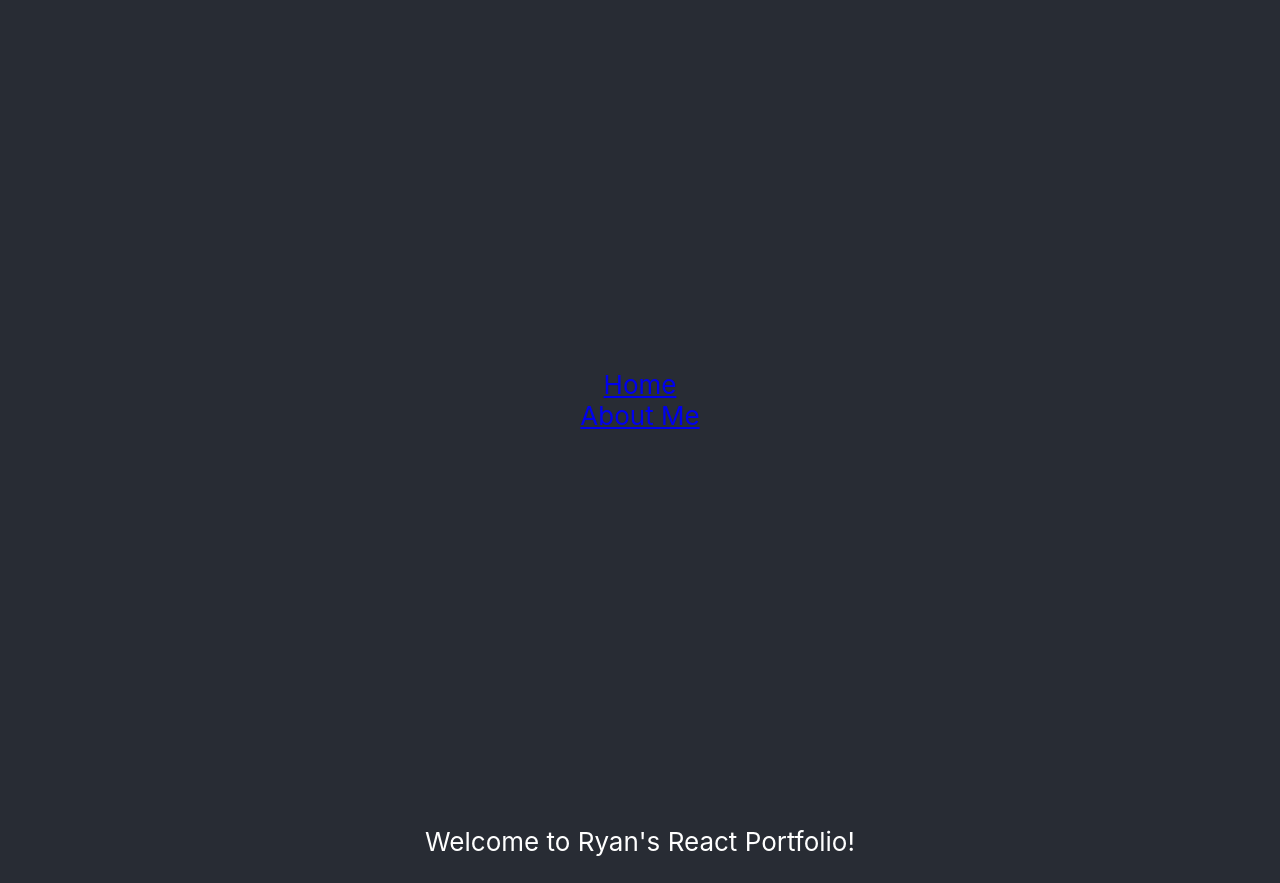
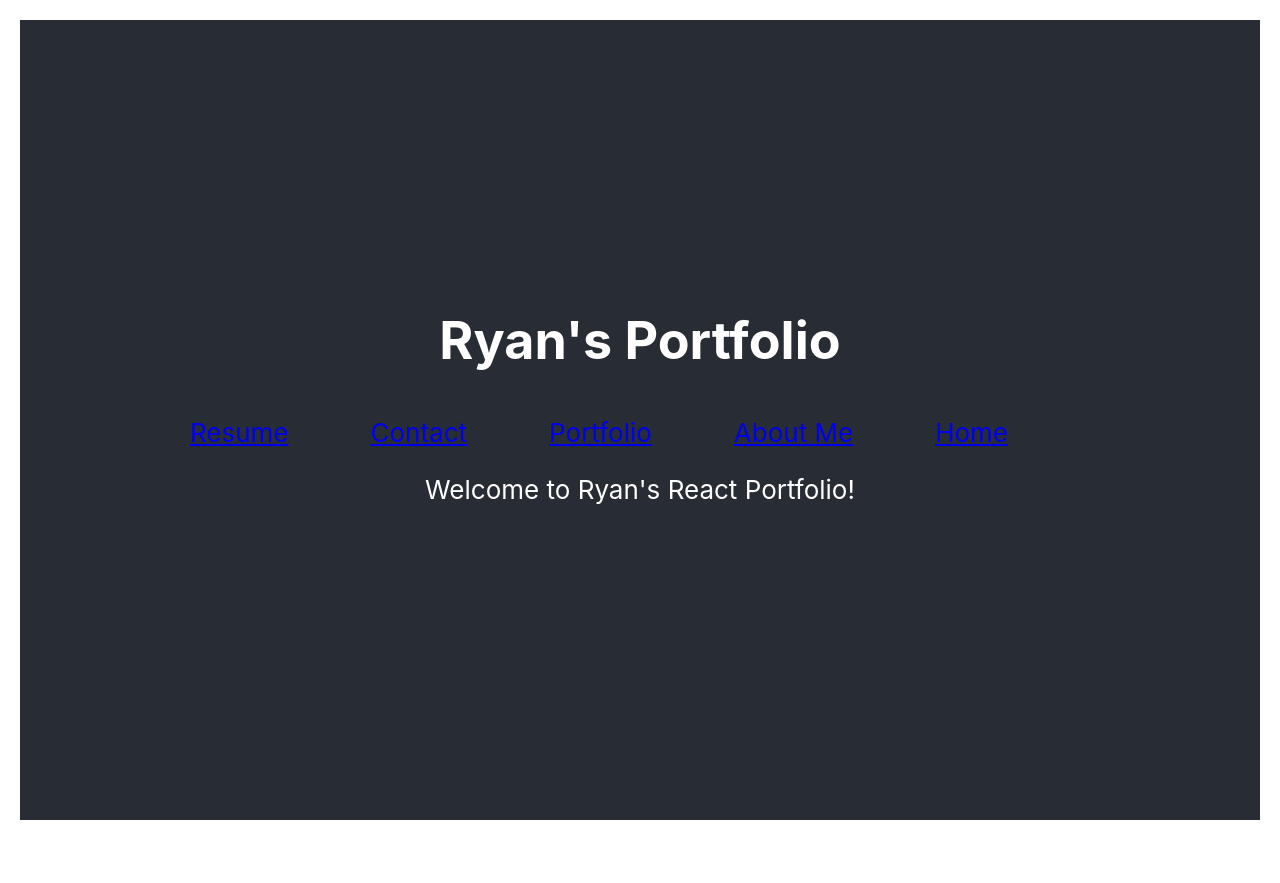
Before and after one commit to Arspeke8/20-react-portfolio, a React (Create React App) app: page / in a window 1280 px wide. After the commit the page ends 840 px from the top, so only its background shows below. Built offline with nearby package versions, Linux system fonts and the light colour scheme.

Commit message:
added more updates

```diff
--- a/src/Home.js
+++ b/src/Home.js
@@ -1,6 +1,6 @@
 //import logo from './logo.svg';
 import './Home.css';
-import MyMenu from './components/MyMenu';
+// import MyMenu from './components/MyMenu';
 import NavBar from './components/NavBar';
 
 function Home() {
--- a/src/components/About.css
+++ b/src/components/About.css
@@ -1,5 +1,3 @@
-section {
-width: 50vw;
-margin: 0 auto;
-margin-top: 30px;
+body {
+    padding: 20px;
 }
--- a/src/components/About.js
+++ b/src/components/About.js
@@ -1,22 +1,19 @@
 import React, { useState, useEffect } from 'react';
 import "./About.css"
+import NavBar from './NavBar';
+
 
 const About = () => {
-    const [myPokemon, updateMyPokemon] = useState ("bulbasaur")
 
-useEffect(()=>{
-    setTimeout(()=>{
-        updateMyPokemon("pickachu")
-    },5000)
-})
 
   return (
-    <section>
-     <details>
-        <summary>my favorite pokemon</summary>
-        <p>{myPokemon}</p>
-     </details>
-    </section>
+    <div>
+    <NavBar></NavBar>
+    <main>
+   <h2>About Me</h2>
+   <p>Lorem fsdf s fsfsfs fsdfs fs  fsf sfsdf fsf sd</p>
+    </main>
+    </div>
   );
 };
 
--- a/src/components/MyMenu.js
+++ /dev/null
@@ -1,14 +0,0 @@
-import React, { useState } from 'react';
-
-const MyMenu = () => {
-
-  return (
-    <ul>
-      <li>a</li>
-      <li>b</li>
-      <li>c</li>
-    </ul>
-  );
-};
-
-export default MyMenu;
--- a/src/components/NavBar.js
+++ b/src/components/NavBar.js
@@ -1,15 +1,23 @@
-import '../Home.css';
+// import '../Home.css';
 import React from 'react';
 import { Link } from 'react-router-dom';
+import "./Navbar.css"
 
 function NavBar() {
   return (
-    <nav className="App-header">
+    <>
+    <h1 id="sitename">Ryan's Portfolio</h1>
+    <nav className="menu">
       <Link to="/">Home</Link>
       <Link to="/about">About Me</Link>
+      <Link to="/portfolio">Portfolio</Link>
+      <Link to="/contact">Contact</Link>
+      <Link to="/resume">Resume</Link>
       {/* <Link to="/contact">Contact</Link>
       <Link to="/resume">Resume</Link> */}
     </nav>
+    <aside className="clearfix"></aside>
+    </>
   );
 }
 
--- /dev/null
+++ b/src/components/Navbar.css
@@ -0,0 +1,15 @@
+.menu a {
+  margin-right: 5ch;
+  float: right;
+  margin-top: 10px;
+}
+
+#sitename {
+    float: left;
+    margin-top:0;
+
+}
+
+.clearfix {
+    clear: both;
+}
--- /dev/null
+++ b/src/components/contact.js
@@ -0,0 +1,14 @@
+import React from 'react';
+
+function Contact() {
+  return (
+    <div>
+      <h1>Contact Me</h1>
+      <p>
+        Contact Me
+      </p>
+    </div>
+  );
+}
+
+export default Contact
--- /dev/null
+++ b/src/components/portfolio.js
@@ -0,0 +1,34 @@
+import React from 'react';
+
+function Portfolio() {
+  return (
+    <div>
+      <h1>Portfolio</h1>
+      <p>
+        Here are some examples of my work:
+      </p>
+      <ul>
+        <li>
+          <a href="https://example1.com" target="_blank">Example 1</a>
+        </li>
+        <li>
+          <a href="https://example2.com" target="_blank">Example 2</a>
+        </li>
+        <li>
+          <a href="https://example3.com" target="_blank">Example 3</a>
+        </li>
+        <li>
+          <a href="https://example4.com" target="_blank">Example 4</a>
+        </li>
+        <li>
+          <a href="https://example5.com" target="_blank">Example 5</a>
+        </li>
+        <li>
+          <a href="https://example6.com" target="_blank">Example 6</a>
+        </li>
+      </ul>
+    </div>
+  );
+}
+
+export default Portfolio;
--- /dev/null
+++ b/src/components/resume.js
@@ -0,0 +1,14 @@
+import React from 'react';
+
+function Resume() {
+  return (
+    <div>
+      <h1>Resume</h1>
+      <p>
+        Resume Details
+      </p>
+    </div>
+  );
+}
+
+export default Resume;
```
Also changed, not shown: src/App.js (+19 -3 lines), 14 other files (tests, documents, lock files or other folders).
